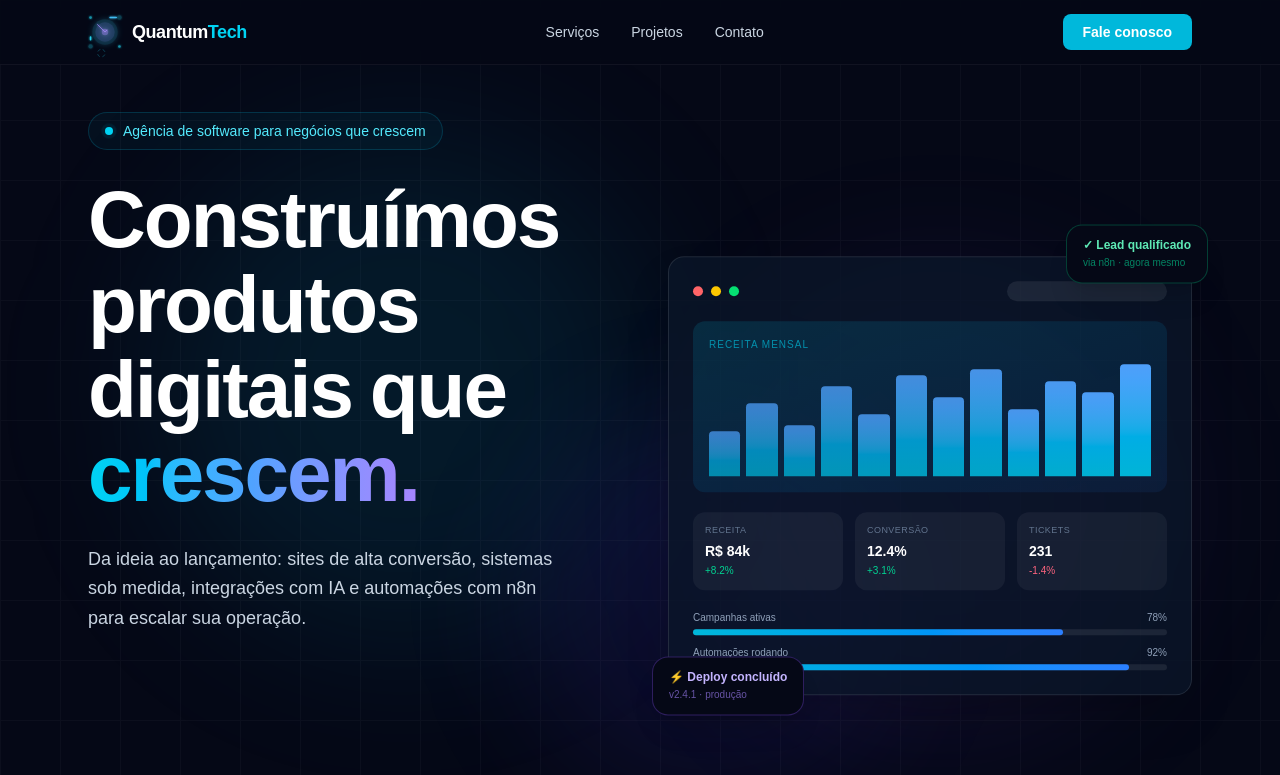
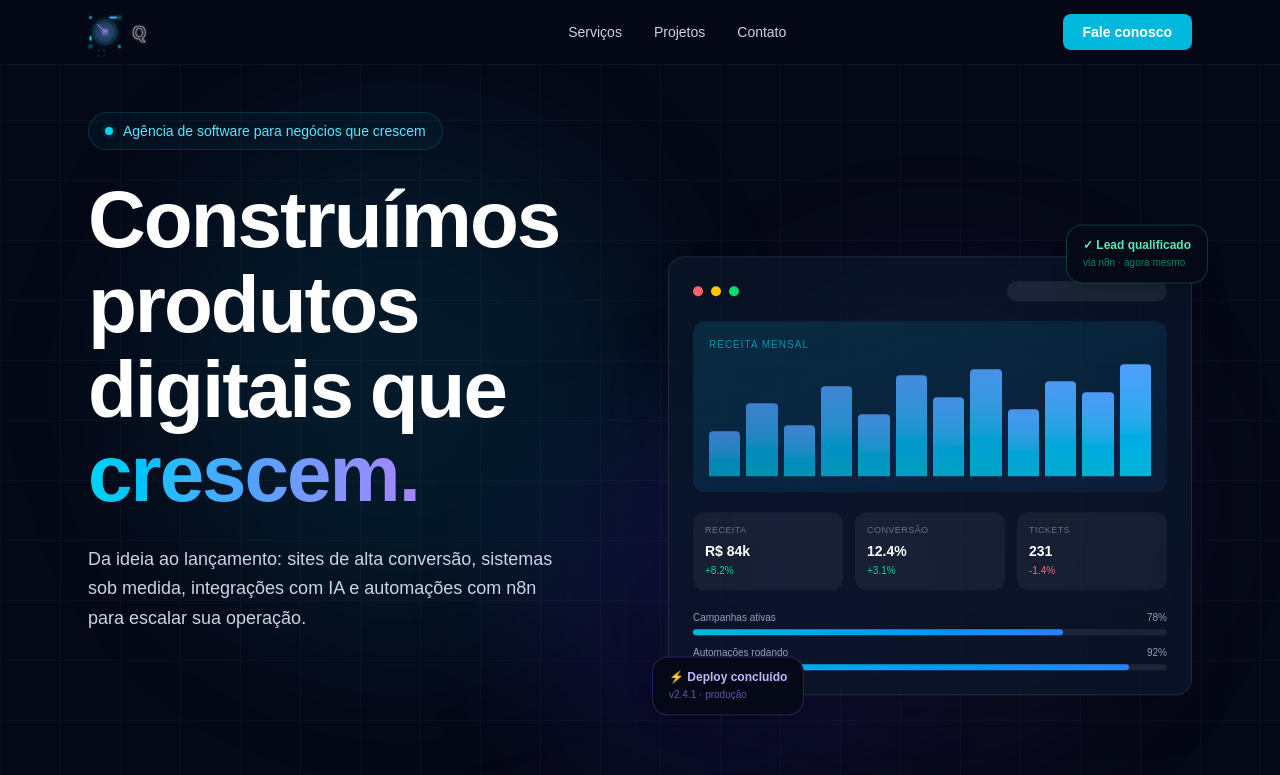
Before and after one commit to quantumtechwld-com/quantumtechwld, a Next.js app: page / in a window 1280 px wide. Shown: the top 775 px of the page. Built offline with nearby package versions, Linux system fonts and the light colour scheme.

Commit message:
feat: animated logo text, disable source maps, block devtools in prod

```diff
--- a/next.config.ts
+++ b/next.config.ts
@@ -28,6 +28,10 @@ const securityHeaders = [
 ];
 
 const nextConfig: NextConfig = {
+  // Remove source maps do bundle de produção — impede que o código original
+  // seja exibido no DevTools do browser mesmo após minificação
+  productionBrowserSourceMaps: false,
+
   async headers() {
     return [
       {
--- a/src/app/layout.tsx
+++ b/src/app/layout.tsx
@@ -1,6 +1,7 @@
 import type { Metadata } from "next";
 import { Geist, Geist_Mono } from "next/font/google";
 import "./globals.css";
+import NoContextMenu from "@/components/NoContextMenu";
 
 const geistSans = Geist({
   variable: "--font-geist-sans",
@@ -28,6 +29,7 @@ export default function RootLayout({
       <body
         className={`${geistSans.variable} ${geistMono.variable} antialiased`}
       >
+        <NoContextMenu />
         {children}
       </body>
     </html>
--- /dev/null
+++ b/src/components/NoContextMenu.tsx
@@ -0,0 +1,40 @@
+"use client";
+
+import { useEffect } from "react";
+
+const BLOCKED_KEYS = new Set(["F12", "F11"]);
+
+function isDevToolsShortcut(e: KeyboardEvent): boolean {
+  // Ctrl+Shift+I / Ctrl+Shift+J / Ctrl+Shift+C (DevTools panels)
+  if (e.ctrlKey && e.shiftKey && ["i", "I", "j", "J", "c", "C"].includes(e.key)) return true;
+  // Ctrl+U (view source)
+  if (e.ctrlKey && ["u", "U"].includes(e.key)) return true;
+  // F12, F11
+  if (BLOCKED_KEYS.has(e.key)) return true;
+  return false;
+}
+
+/**
+ * Desabilita clique direito e atalhos de teclado do DevTools.
+ * Ativo apenas em produção — em desenvolvimento fica completamente inerte.
+ * Monitor: verificar se interfere com leitores de tela ou navegação por teclado.
+ */
+export default function NoContextMenu() {
+  useEffect(() => {
+    if (process.env.NODE_ENV !== "production") return;
+
+    const onContext = (e: MouseEvent) => e.preventDefault();
+    const onKeydown = (e: KeyboardEvent) => {
+      if (isDevToolsShortcut(e)) e.preventDefault();
+    };
+
+    document.addEventListener("contextmenu", onContext);
+    document.addEventListener("keydown", onKeydown);
+    return () => {
+      document.removeEventListener("contextmenu", onContext);
+      document.removeEventListener("keydown", onKeydown);
+    };
+  }, []);
+
+  return null;
+}
--- a/src/components/home/HomeClient.tsx
+++ b/src/components/home/HomeClient.tsx
@@ -1,5 +1,6 @@
 import GsapAnimations from "./GsapAnimations";
 import LogoAnimated from "./LogoAnimated";
+import LogoTextAnimated from "./LogoTextAnimated";
 import LeadForm from "@/components/lead-form";
 
 // ── DATA ──────────────────────────────────────────────────────────────────────
@@ -95,9 +96,7 @@ export default function HomeClient() {
         <nav aria-label="Navegação principal" className="mx-auto flex h-16 max-w-6xl items-center justify-between px-6">
           <div className="flex items-center gap-2.5">
             <LogoAnimated size={34} />
-            <span className="text-lg font-bold tracking-tight text-white">
-              Quantum<span className="text-cyan-400">Tech</span>
-            </span>
+            <LogoTextAnimated />
           </div>
           <div className="hidden items-center gap-8 text-sm text-slate-300 md:flex">
             <a href="#services" className="transition-colors hover:text-white">Serviços</a>
--- /dev/null
+++ b/src/components/home/LogoTextAnimated.tsx
@@ -0,0 +1,166 @@
+"use client";
+
+import { useEffect, useRef } from "react";
+
+const TEXT = "QuantumTech";
+const TECH_START = 7;
+const CHARS = TEXT.split("");
+const DASH = 500;
+const COLOR_QUANTUM = "#C4C4CC"; // alumínio
+const COLOR_TECH = "#22d3ee";    // cyan-400 (igual ao original)
+
+/** Aplica posições exatas de cada char com base no elemento de medição do browser. */
+function applyCharPositions(svg: SVGSVGElement, measureEl: SVGTextElement) {
+  CHARS.forEach((_, i) => {
+    try {
+      const { x } = measureEl.getStartPositionOfChar(i);
+      svg.querySelectorAll<SVGTextElement>(`[data-char="${i}"]`).forEach((el) => {
+        el.setAttribute("x", String(x));
+      });
+    } catch {
+      // espaço em branco pode lançar em alguns browsers — ignora
+    }
+  });
+}
+
+/** Adiciona as animações de escrita letra a letra na timeline GSAP. */
+// eslint-disable-next-line @typescript-eslint/no-explicit-any
+function buildWritingTimeline(tl: any) {
+  CHARS.forEach((ch, i) => {
+    if (ch === " ") return;
+    tl.to(`[data-layer='stroke'][data-char='${i}']`, {
+      strokeDashoffset: 0,
+      duration: 0.44,
+      ease: "power1.inOut",
+    });
+    tl.set(`[data-layer='fill'][data-char='${i}']`, { opacity: 1 }, ">-0.05");
+  });
+}
+
+/**
+ * LogoTextAnimated — "QuantumTech" com efeito de escrita letra a letra.
+ *
+ * Comportamento:
+ *  - Cada letra é "desenhada" via strokeDashoffset (traço percorre o contorno)
+ *  - Ao finalizar o traço, a letra fica preenchida em alumínio permanentemente
+ *  - Quando a última letra termina, pausa breve e o ciclo recomeça do zero
+ */
+export default function LogoTextAnimated() {
+  const svgRef = useRef<SVGSVGElement>(null);
+
+  useEffect(() => {
+    if (globalThis.matchMedia?.("(prefers-reduced-motion: reduce)").matches) return;
+
+    // eslint-disable-next-line @typescript-eslint/no-explicit-any
+    let ctx: any;
+
+    (async () => {
+      const { gsap } = await import("gsap");
+      const svg = svgRef.current;
+      if (!svg) return;
+
+      const measureEl = svg.querySelector<SVGTextElement>("[data-measure]");
+      if (measureEl && typeof measureEl.getStartPositionOfChar === "function") {
+        applyCharPositions(svg, measureEl);
+      }
+
+      ctx = gsap.context(() => {
+        gsap.set("[data-layer='stroke']", { strokeDasharray: DASH, strokeDashoffset: DASH });
+        gsap.set("[data-layer='fill']", { opacity: 0 });
+
+        const tl = gsap.timeline({ repeat: -1, repeatDelay: 0.4 });
+        buildWritingTimeline(tl);
+
+        // Pausa com todas as letras visíveis antes de reiniciar
+        tl.to({}, { duration: 1.1 });
+
+        // Reset instantâneo — próximo ciclo começa em branco
+        tl.set("[data-layer='stroke']", { strokeDashoffset: DASH });
+        tl.set("[data-layer='fill']", { opacity: 0 });
+      }, svg);
+    })();
+
+    return () => ctx?.revert();
+  }, []);
+
+  return (
+    <svg
+      ref={svgRef}
+      viewBox="0 0 160 24"
+      width={160}
+      height={24}
+      fill="none"
+      xmlns="http://www.w3.org/2000/svg"
+      aria-label="QuantumTech"
+      style={{ overflow: "visible", display: "block" }}
+    >
+      <defs>
+        <filter id="txt-glow" x="-50%" y="-50%" width="200%" height="200%">
+          <feGaussianBlur in="SourceGraphic" stdDeviation="0.8" result="blur" />
+          <feMerge>
+            <feMergeNode in="blur" />
+            <feMergeNode in="SourceGraphic" />
+          </feMerge>
+        </filter>
+      </defs>
+
+      {/* Elemento de medição invisível — fornece posições reais de cada char */}
+      <text
+        data-measure
+        x="0"
+        y="19"
+        fontSize="18"
+        fontWeight="700"
+        letterSpacing="-0.025em"
+        fontFamily="ui-sans-serif, system-ui, -apple-system, sans-serif"
+        fill="transparent"
+        stroke="none"
+        aria-hidden="true"
+      >
+        {TEXT}
+      </text>
+
+      {/* Camada de preenchimento: letras alumínio reveladas ao serem "escritas" */}
+      {CHARS.map((ch, i) => (
+        <text
+          key={`fill-${ch}${i}`}
+          data-layer="fill"
+          data-char={i}
+          x="0"
+          y="19"
+          fontSize="18"
+          fontWeight="700"
+          fontFamily="ui-sans-serif, system-ui, -apple-system, sans-serif"
+          fill={i < TECH_START ? COLOR_QUANTUM : COLOR_TECH}
+          opacity={0}
+          aria-hidden="true"
+        >
+          {ch}
+        </text>
+      ))}
+
+      {/* Camada de traço: anima o contorno de cada glifo individualmente */}
+      {CHARS.map((ch, i) =>
+        ch === " " ? null : (
+          <text
+            key={`stroke-${ch}${i}`}
+            data-layer="stroke"
+            data-char={i}
+            x="0"
+            y="19"
+            fontSize="18"
+            fontWeight="700"
+            fontFamily="ui-sans-serif, system-ui, -apple-system, sans-serif"
+            fill="none"
+            stroke={i < TECH_START ? COLOR_QUANTUM : COLOR_TECH}
+            strokeWidth="0.6"
+            filter="url(#txt-glow)"
+            aria-hidden="true"
+          >
+            {ch}
+          </text>
+        )
+      )}
+    </svg>
+  );
+}
```
Also changed, not shown: 3 other files (tests, documents, lock files or other folders).
